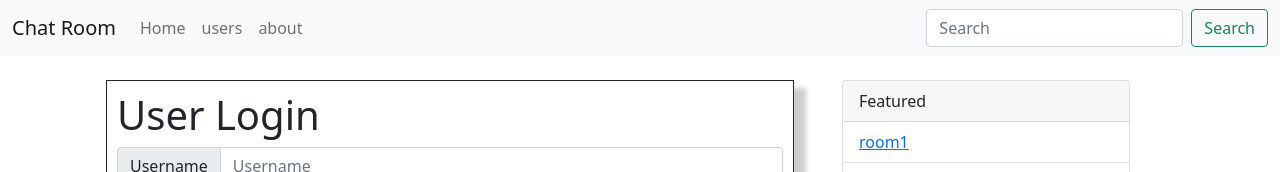
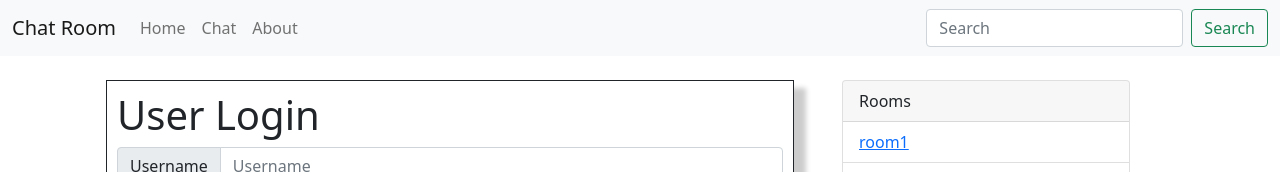
Before and after one commit to shlomoNeuberger/Live-Chat, a React (Create React App) app in the folder client/: page / in a window 1280 px wide. Shown: the top 172 px of the page. Built offline with nearby package versions, Linux system fonts and the light colour scheme.

Commit message:
removed users page, add chat page, fix capital naming on Nav bar

```diff
--- a/client/src/App.js
+++ b/client/src/App.js
@@ -1,7 +1,7 @@
 import Nav from './components/Navbar'
 import Home from './components/home/Home'
 import About from './components/about/About'
-import Users from './components/users/Users'
+import Chat from './components/chat/Chat'
 import PageNotFound from './components/PageNotFound'
 import { BrowserRouter as Router, Route, Switch } from 'react-router-dom'
 import React, { useState } from 'react'
@@ -32,8 +32,8 @@ function App() {
         <Route exact path="/about">
           <About ></About>
         </Route>
-        <Route exact path="/users">
-          <Users></Users>
+        <Route exact path="/chat">
+          <Chat setUser={setUser} user={user}></Chat>
         </Route>
         <Route >
           <PageNotFound />
--- a/client/src/components/Navbar.js
+++ b/client/src/components/Navbar.js
@@ -14,10 +14,10 @@ const Topbar = ({ active }) => {
                             <Link className="nav-link" to="/">Home</Link>
                         </li>
                         <li className={"nav-item" + active === 'room' ? "active" : ""}>
-                            <Link className="nav-link" to="/users">users</Link>
+                            <Link className="nav-link" to="/chat">Chat</Link>
                         </li>
                         <li className={"nav-item" + active === 'new_room' ? "active" : ""}>
-                            <Link className="nav-link" to="/about">about</Link>
+                            <Link className="nav-link" to="/about">About</Link>
                         </li>
                     </ul>
                     <form className="d-flex">
--- a/client/src/components/home/Home.js
+++ b/client/src/components/home/Home.js
@@ -10,7 +10,7 @@ const Home = ({ title, rooms, setUser, user }) => {
                     <UserLogin setUser={setUser} user={user} />
                 </div>
                 <div className="container col-4 col-md-6 col-lg-4 ">
-                    <Rooms rooms={rooms} />
+                    <Rooms rooms={rooms} setUser={setUser} user={user} />
                 </div>
             </div>
         </div>
--- a/client/src/components/home/Rooms.js
+++ b/client/src/components/home/Rooms.js
@@ -10,7 +10,7 @@ function Rooms({ rooms }) {
     return (
         <div className="card" style={{ width: "18rem" }}>
             <div className="card-header">
-                Featured
+                Rooms
             </div>
             <ul className="list-group list-group-flush">
                 {_rooms}
```
Also changed, not shown: client/src/components/chat/Chat.js (renamed from client/src/components/users/Users.js).
